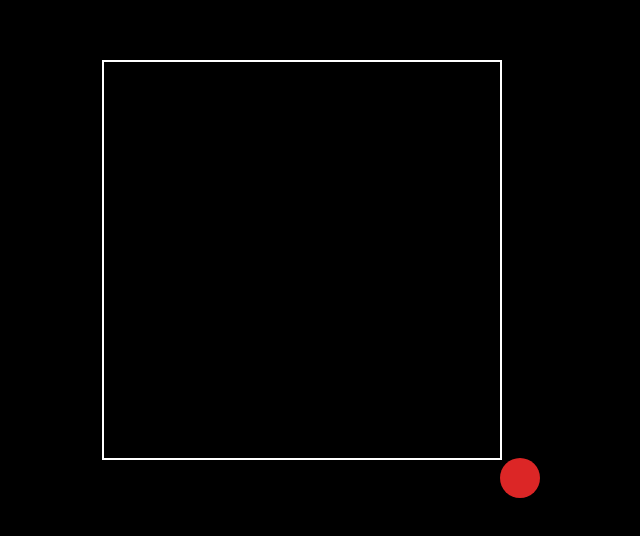
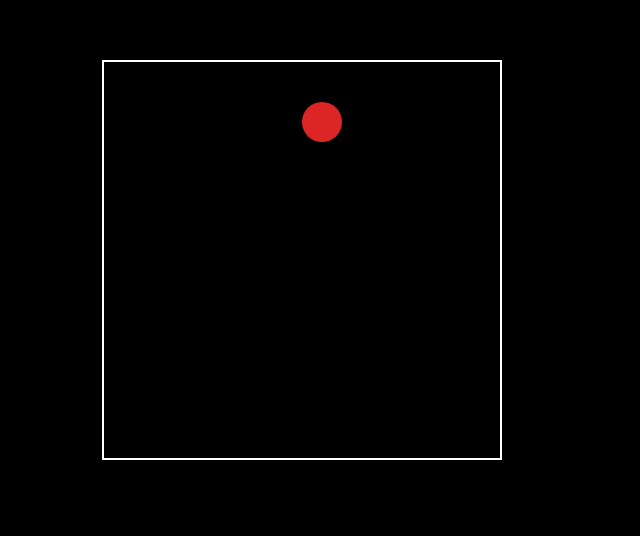
Before and after one commit to GabrielReds13/point-hunter, a plain HTML site: page index.html in a window 1280 px wide. Shown: the part 140-676 px from the top of the page, without its empty margins (338-978 px from the left). Drawn offline with nearby package versions, Linux system fonts and the light colour scheme.

Commit message:
Fix: Added Comment

```diff
--- a/index.html
+++ b/index.html
@@ -10,9 +10,14 @@
 </head>
 <body class="bg-black">
     <div class="flex flew-col justify-center items-center w-screen h-screen ">
-        <div class="relative w-[50%] max-w-[400px] h-[50%] max-h-[400px] border-2 border-white">
-            <div class="absolute left-[100%] top-[100%] object-none object-center w-10 h-10 bg-red-600 rounded-full"></div>
+
+        <!-- game -->
+        <div class="flex w-[50%] max-w-[400px] h-[50%] max-h-[400px] border-2 border-white">
+            <div id="ball" class="relative left-[50%] top-[10%] object-none object-center w-10 h-10 bg-red-600 rounded-full"></div>
         </div>
     </div>
+
+    <!-- script -->
+    <script src="main.js"></script>
 </body>
 </html>
--- /dev/null
+++ b/main.js
@@ -0,0 +1,3 @@
+
+
+const ball = document.getElementById("ball");
```
